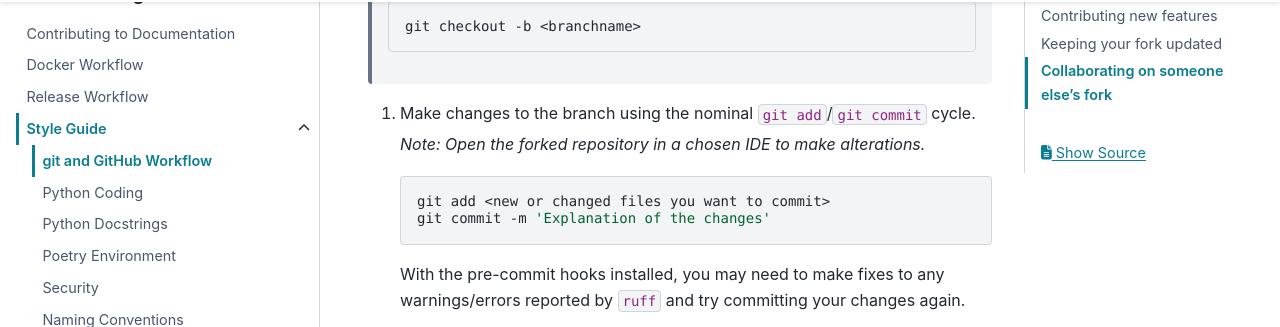
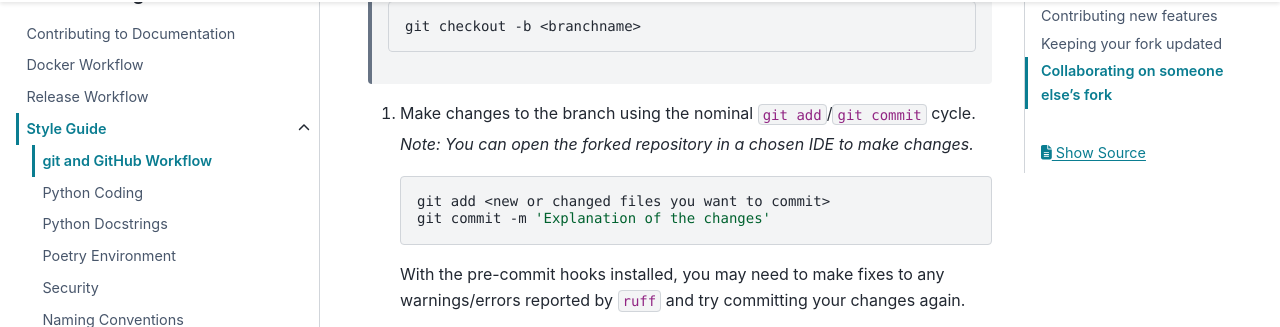
Before and after one commit to IMAP-Science-Operations-Center/imap_processing, a Sphinx documentation site: the page built from docs/source/development-guide/style-guide/git-and-github-workflow.rst, in a window 1280 px wide and 900 px high, scrolled down 2525 px. Shown: the part 126-453 px from the top of the window. Built offline with Sphinx 7.4.7 and the PyData theme 0.15.4, drawn with Linux system fonts in a browser that asks for light colours; the version number is read from the project's files by our own code.

Commit message:
Update docs/source/development-guide/style-guide/git-and-github-workflow.rst
Co-authored-by: Matthew Bourque <Matthew.Bourque@lasp.colorado.edu>

```diff
--- a/docs/source/development-guide/style-guide/git-and-github-workflow.rst
+++ b/docs/source/development-guide/style-guide/git-and-github-workflow.rst
@@ -89,7 +89,7 @@
 
 #. Make changes to the branch using the nominal ``git add``/``git commit`` cycle.
 
-   *Note: Open the forked repository in a chosen IDE to make alterations.*
+   *Note: You can open the forked repository in a chosen IDE to make changes.*
 
    .. code-block:: bash
 
```
